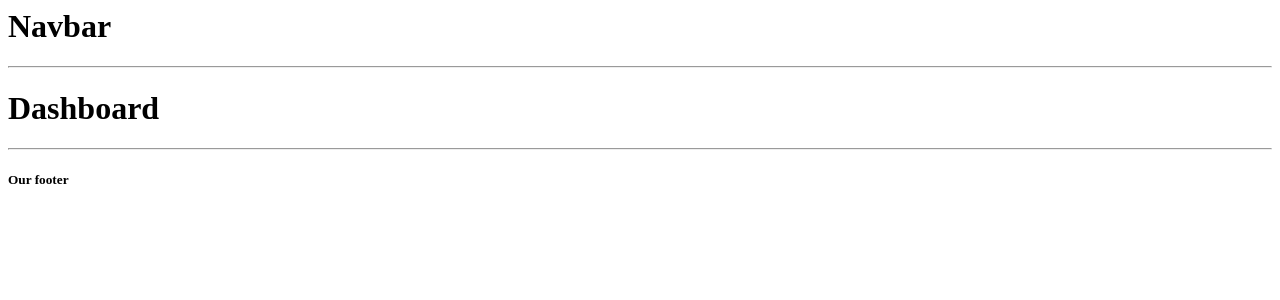
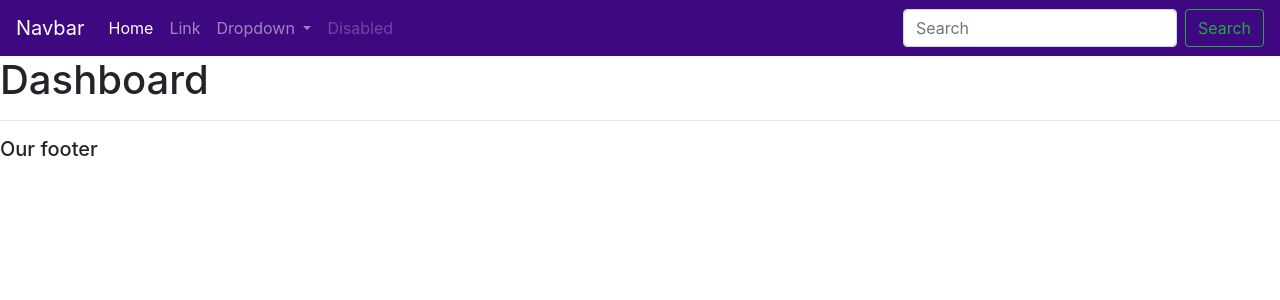
Before and after one commit to maishaSupritee/SugarTreats-app, a Django app: page / in a window 1280 px wide. Shown: the top 300 px of the page. Run offline with Django 4.2, Linux system fonts and the light colour scheme.

Commit message:
Add bootstrap template for navbar and css+js from bootstrap cdn to style the navbar

```diff
--- a/sugartreats/ecomm/templates/ecomm/main.html
+++ b/sugartreats/ecomm/templates/ecomm/main.html
@@ -1,8 +1,31 @@
 {% include "ecomm/navbar.html" %}
+<head>
+  <title>Sugar Treats</title>
+  <link
+    rel="stylesheet"
+    href="https://cdn.jsdelivr.net/npm/bootstrap@4.3.1/dist/css/bootstrap.min.css"
+    integrity="sha384-ggOyR0iXCbMQv3Xipma34MD+dH/1fQ784/j6cY/iJTQUOhcWr7x9JvoRxT2MZw1T"
+    crossorigin="anonymous"
+  />
+</head>
 <body>
-
   {% block content%} {% endblock %}
 
   <hr />
   <h5>Our footer</h5>
+  <script
+    src="https://code.jquery.com/jquery-3.3.1.slim.min.js"
+    integrity="sha384-q8i/X+965DzO0rT7abK41JStQIAqVgRVzpbzo5smXKp4YfRvH+8abtTE1Pi6jizo"
+    crossorigin="anonymous"
+  ></script>
+  <script
+    src="https://cdn.jsdelivr.net/npm/popper.js@1.14.7/dist/umd/popper.min.js"
+    integrity="sha384-UO2eT0CpHqdSJQ6hJty5KVphtPhzWj9WO1clHTMGa3JDZwrnQq4sF86dIHNDz0W1"
+    crossorigin="anonymous"
+  ></script>
+  <script
+    src="https://cdn.jsdelivr.net/npm/bootstrap@4.3.1/dist/js/bootstrap.min.js"
+    integrity="sha384-JjSmVgyd0p3pXB1rRibZUAYoIIy6OrQ6VrjIEaFf/nJGzIxFDsf4x0xIM+B07jRM"
+    crossorigin="anonymous"
+  ></script>
 </body>
--- a/sugartreats/ecomm/templates/ecomm/navbar.html
+++ b/sugartreats/ecomm/templates/ecomm/navbar.html
@@ -1,6 +1,37 @@
 {% block content %}
-<body>
-    <h1>Navbar</h1>
-    <hr />
-</body>
+<nav class="navbar navbar-expand-lg navbar-dark" style = "background-color: #3e0980;">
+    <a class="navbar-brand" href="#">Navbar</a>
+    <button class="navbar-toggler" type="button" data-toggle="collapse" data-target="#navbarSupportedContent" aria-controls="navbarSupportedContent" aria-expanded="false" aria-label="Toggle navigation">
+      <span class="navbar-toggler-icon"></span>
+    </button>
+
+    <div class="collapse navbar-collapse" id="navbarSupportedContent">
+      <ul class="navbar-nav mr-auto">
+        <li class="nav-item active">
+          <a class="nav-link" href="#">Home <span class="sr-only">(current)</span></a>
+        </li>
+        <li class="nav-item">
+          <a class="nav-link" href="#">Link</a>
+        </li>
+        <li class="nav-item dropdown">
+          <a class="nav-link dropdown-toggle" href="#" id="navbarDropdown" role="button" data-toggle="dropdown" aria-haspopup="true" aria-expanded="false">
+            Dropdown
+          </a>
+          <div class="dropdown-menu" aria-labelledby="navbarDropdown">
+            <a class="dropdown-item" href="#">Action</a>
+            <a class="dropdown-item" href="#">Another action</a>
+            <div class="dropdown-divider"></div>
+            <a class="dropdown-item" href="#">Something else here</a>
+          </div>
+        </li>
+        <li class="nav-item">
+          <a class="nav-link disabled" href="#">Disabled</a>
+        </li>
+      </ul>
+      <form class="form-inline my-2 my-lg-0">
+        <input class="form-control mr-sm-2" type="search" placeholder="Search" aria-label="Search">
+        <button class="btn btn-outline-success my-2 my-sm-0" type="submit">Search</button>
+      </form>
+    </div>
+  </nav>
 {% endblock %}
```
